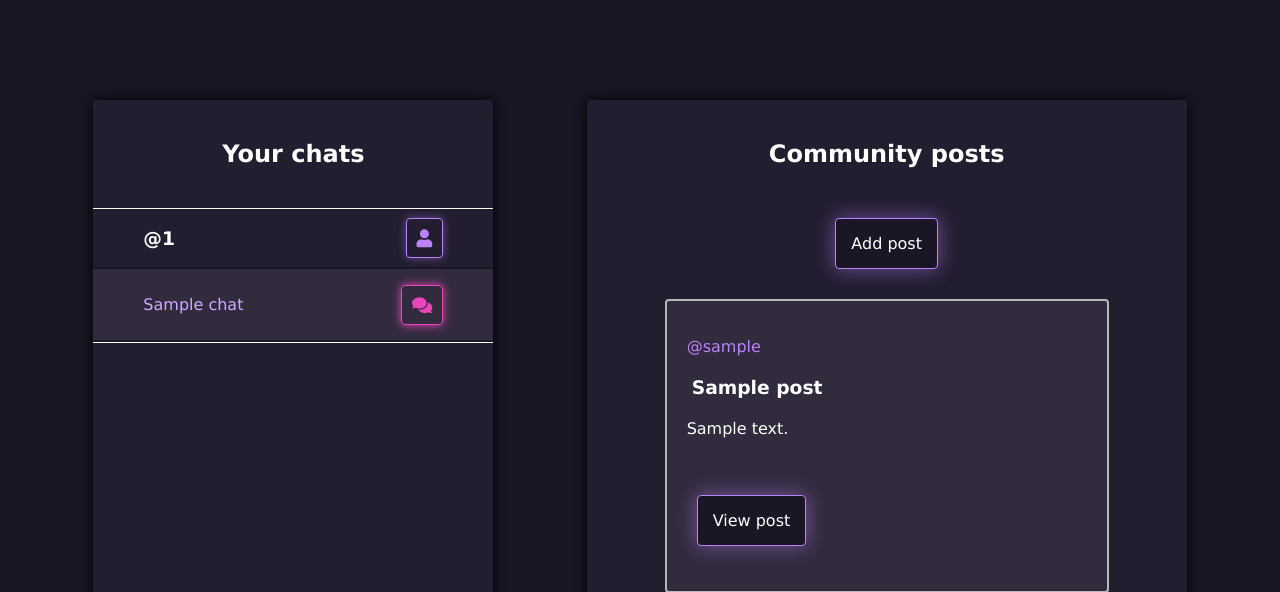
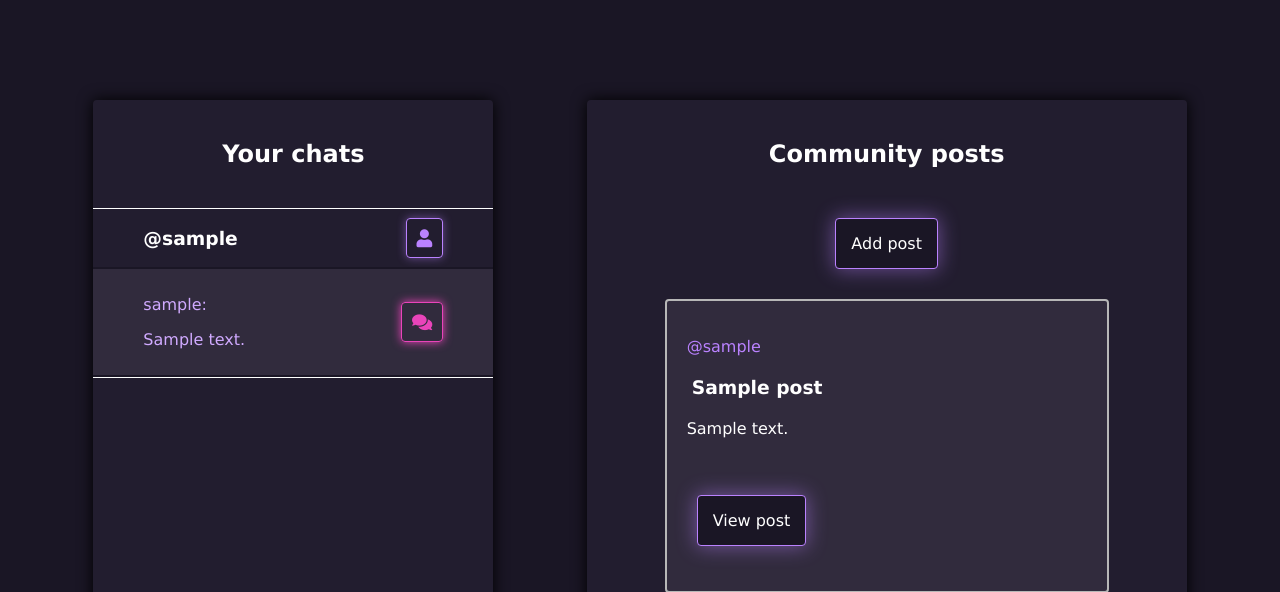
Before and after one commit to Savones/SpeakSprouts, a Flask app: template templates/home.html in a window 1280 px wide. Shown: the part 50-642 px from the top of the page. Run offline with Flask 3, Linux system fonts and the light colour scheme; the template is opened without the code that fills it: most values are stand-ins (such as "Sample title", 1, 10 or a date in 2020).

Commit message:
routes.py /home cleaned using dict in messages.py

```diff
--- a/routes.py
+++ b/routes.py
@@ -65,13 +65,11 @@ def home():
     registration = request.args.get("registration")
     if not registration:
         registration = False
+
     partners_info = partners.get_partners(session["username"])
-    partners_chat_ids = [id[1] for id in partners_info]
-    latest_messages = messages.get_latest_messages(partners_chat_ids)
-    message_info = [(partner, latest_messages[i]) for i, partner in enumerate(partners_info)]
-    non_partners = partners.get_non_partners(session["username"])
+    message_info = messages.get_latest_messages(partners_info)
     posts_info = posts.get_posts()
-    return render_template("home.html", chats = message_info, find_users = non_partners, posts = posts_info, registration = registration)
+    return render_template("home.html", chats = message_info, find_users = find_users, posts = posts_info, registration = registration)
 
 @app.route("/open_chat")
 def open_chat():
--- a/templates/home.html
+++ b/templates/home.html
@@ -7,12 +7,19 @@
         {% for chat in chats %}
         <div class="chat_box">
             <div class="user_links">
-                <h3 class="username">@{{ chat[0][0] }}</h3>
-                <a href="/profile?username={{ chat[0][0] }}"><i class="fa fa-user icon"></i></a>
+                <h3 class="username">@{{ chat.partner_username }}</h3>
+                <a href="/profile?username={{ chat.partner_username }}"><i class="fa fa-user icon"></i></a>
             </div>
             <div class="user_links last_text">
-                <p class="latest_message">{{ chat[1] }}</p>
-                <a href="/open_chat?username={{ chat[0][0] }}"><i class="fa fa-comments icon blue"></i></a>
+                {% if chat.message %}
+                <div>
+                    <p class="latest_message dark_lilac">{{ chat.sender_username if chat.sender_username != session.username else "You"}}:</p>
+                    <p class="latest_message"> {{ chat.message }}</p>
+                </div>
+                {% else %}
+                    <p class="latest_message">Chat with {{ chat.partner_username }}!</p>
+                {% endif %}
+                <a href="/open_chat?username={{ chat.partner_username }}"><i class="fa fa-comments icon blue"></i></a>
             </div>
         </div>
         {% endfor %}
```
Also changed, not shown: services/messages.py (+23 -9 lines).
